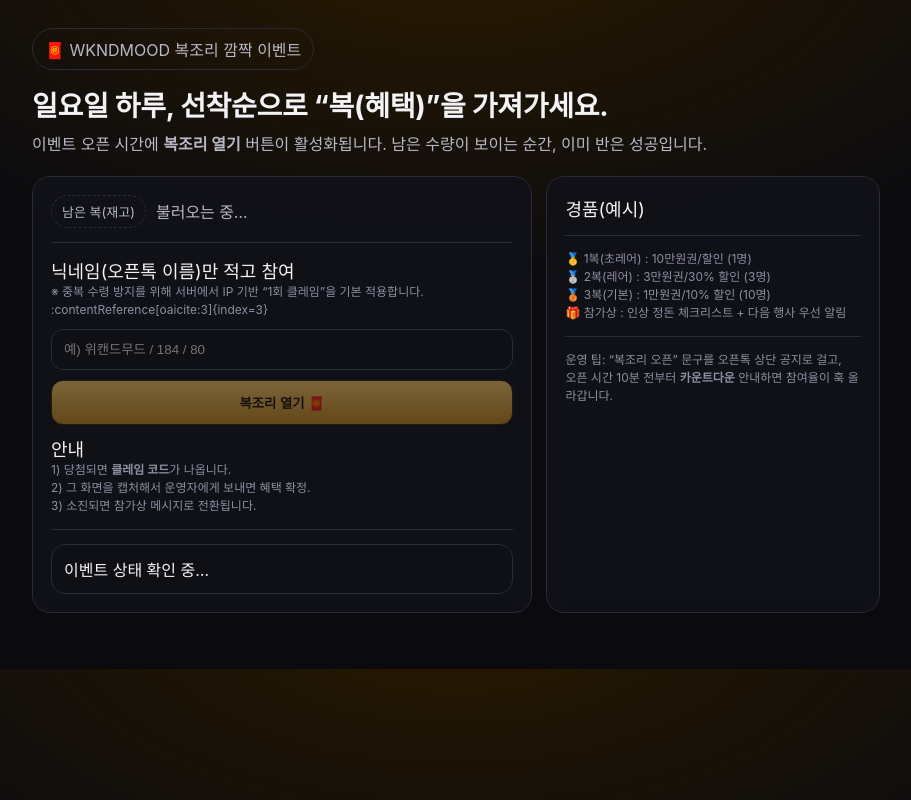
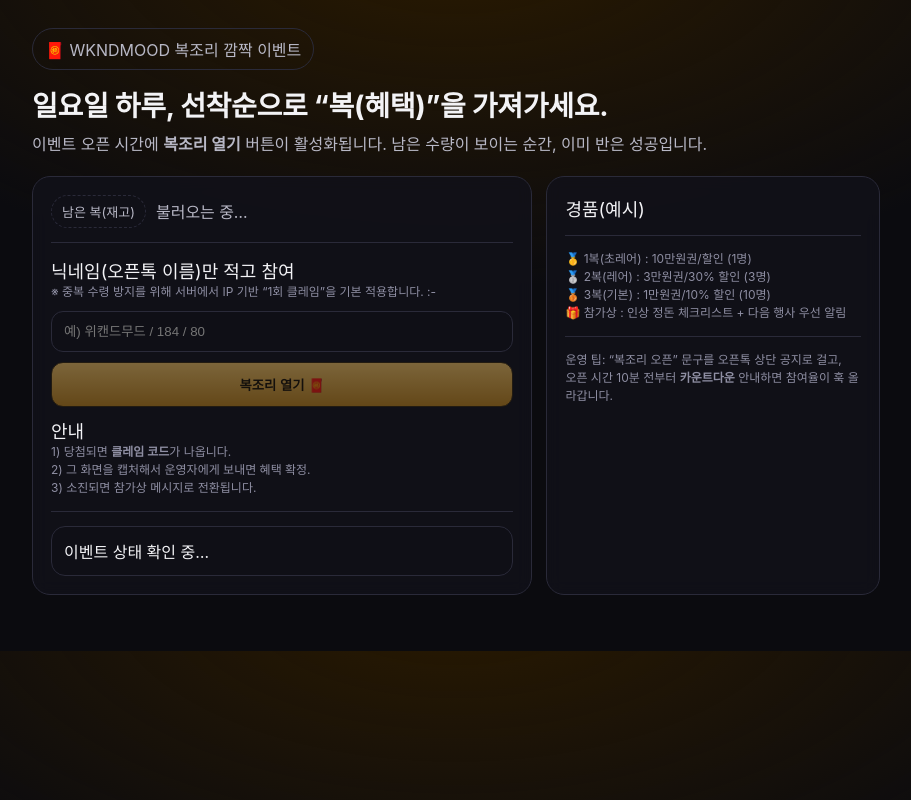
Before and after one commit to HotCharliepepper/HotCharliePepper, a website: page index.html in a window 1280 px wide. Shown: the whole page, without its empty margins (184-1095 px from the left). Drawn offline with Linux system fonts and the light colour scheme; no server answers.

Commit message:
Update index.html

```diff
--- a/index.html
+++ b/index.html
@@ -50,7 +50,7 @@
         <div class="row" style="align-items:flex-start;">
           <div style="flex:1; min-width:240px;">
             <div class="big">닉네임(오픈톡 이름)만 적고 참여</div>
-            <div class="tiny">※ 중복 수령 방지를 위해 서버에서 IP 기반 “1회 클레임”을 기본 적용합니다. :contentReference[oaicite:3]{index=3}</div>
+            <div class="tiny">※ 중복 수령 방지를 위해 서버에서 IP 기반 “1회 클레임”을 기본 적용합니다. :- </div>
             <div style="height:10px"></div>
             <input id="nickname" maxlength="20" placeholder="예) 위캔드무드 / 184 / 80" />
             <div style="height:10px"></div>
```
